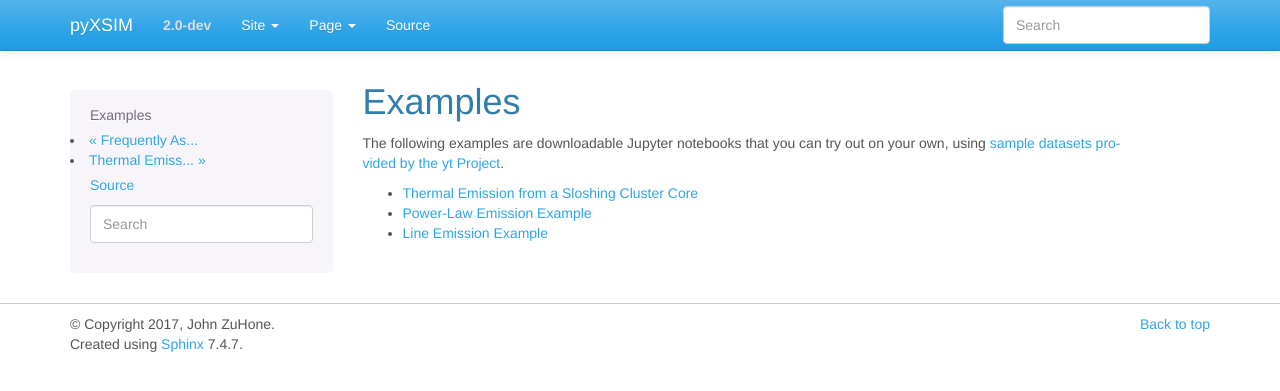
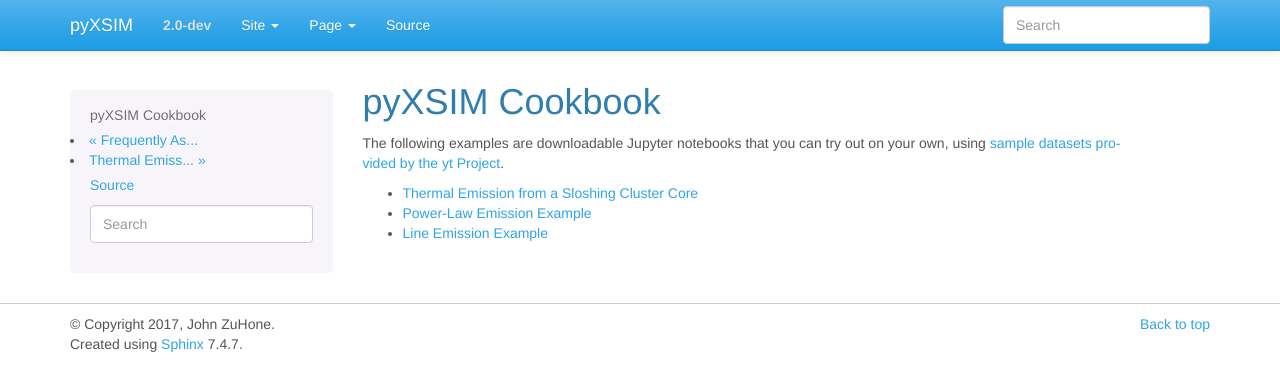
Before and after one commit to jzuhone/pyxsim, a Sphinx documentation site: the page built from doc/source/cookbook/index.rst, in a window 1280 px wide. Shown: the top 391 px of the page. Built offline with Sphinx 7.4.7, drawn with Linux system fonts in a browser that asks for light colours; pages that are not in the unit, such as notebooks, are missing from menus.

Commit message:
Move the examples into a cookbook section

```diff
--- a/doc/source/examples.rst
+++ b/doc/source/cookbook/index.rst
@@ -1,7 +1,7 @@
-.. _examples:
+.. _cookbook:
 
-Examples
-========
+pyXSIM Cookbook
+===============
 
 The following examples are downloadable Jupyter notebooks that you can try
 out on your own, using `sample datasets provided by the yt Project <http://yt-project.org/data>`_.
--- a/doc/source/index.rst
+++ b/doc/source/index.rst
@@ -81,7 +81,7 @@ Table of Contents
    parallel
    getting_help
    faq
-   examples
+   cookbook/index
 
 Indices and tables
 ==================
```
Also changed, not shown: doc/source/cookbook/line_emission.rst (renamed from doc/source/line_emission.rst), doc/source/cookbook/power_law.rst (renamed from doc/source/power_law.rst), doc/source/cookbook/sloshing.rst (renamed from doc/source/sloshing.rst).
